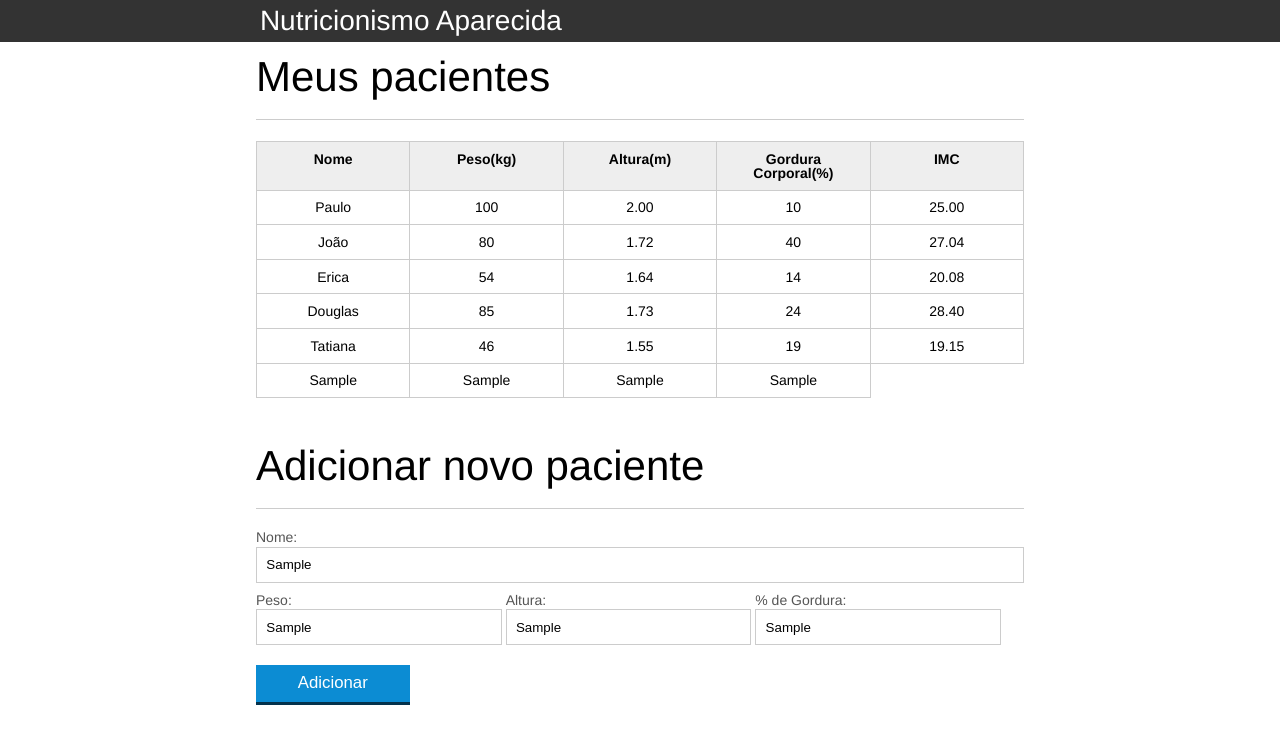
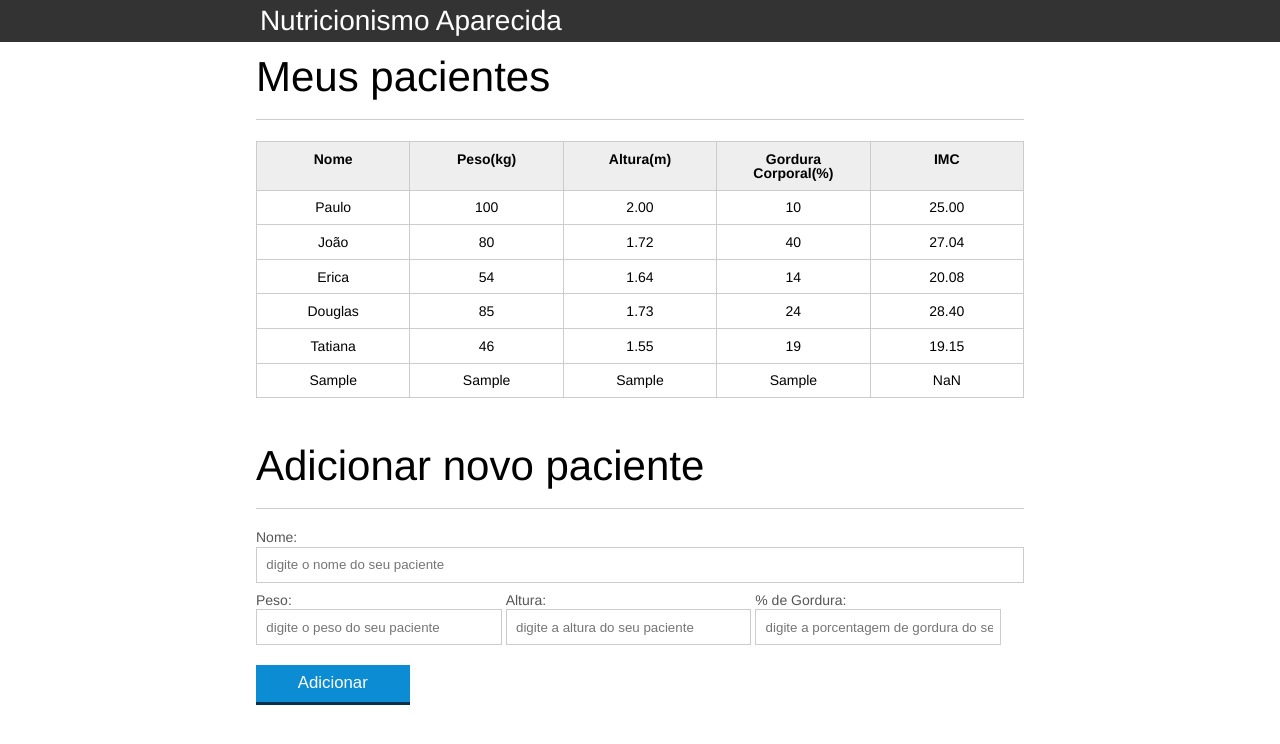
Before and after one commit to joaoeduardogomes/treino-javascript, a plain HTML site: page alura/02programandoNaLinguagemDaWeb/index.html in a window 1280 px wide. Both pictures are taken after typing "Sample", "Sample", "Sample", "Sample" into the empty fields and a click on the button "Adicionar". Drawn offline with Linux system fonts and the light colour scheme.

Commit message:
"programando na linguagem da web" - finished lesson 5

```diff
--- a/alura/02programandoNaLinguagemDaWeb/index.html
+++ b/alura/02programandoNaLinguagemDaWeb/index.html
@@ -99,7 +99,8 @@
 			</form>
 		</section>
 
-	<script src="js/principal.js"></script>
+	<script src="js/calcula-imc.js"></script>
+	<script src="js/form.js"></script>
 
 	</body>
 </html>
--- a/alura/02programandoNaLinguagemDaWeb/js/principal.js
+++ b/alura/02programandoNaLinguagemDaWeb/js/calcula-imc.js
@@ -48,46 +48,14 @@ for(var i = 0; i< pacientes.length; i++) {
     }
 
     if(pesoValido && alturaValida) {
-        var imc = peso / (altura * altura);
-        tdImc.textContent = imc.toFixed(2); //O "toFixed" vai reduzir as casas decimais para 2.
+        var imc = calculaImc(peso, altura)
+        tdImc.textContent = imc;
     }
 }
 
-// ADICIONANDO FUNCIONALIDADE DO FORMULÁRIO DO HTML:
-var botaoAdicionar = document.querySelector("#adicionar-paciente");
-botaoAdicionar.addEventListener("click", function(event) {
-    event.preventDefault(); //bloqueia o comportamento padrão do botão
-
-    var form = document.querySelector("#form-adiciona"); //pega o form do HTML
-
-    // ACESSANDO OS INPUTS DO FORM PELO ATRIBUTO "name" (form.[ATRIBUTO NAME].value):
-        //usa-se ".value" para pegar o valor digitado dentro do input.
-    var nome = form.nome.value;
-    var peso = form.peso.value;
-    var altura = form.altura.value;
-    var gordura = form.gordura.value;
-
-    //CRIANDO UM ELEMENTO NO HTML PELO JS (tr e td's):
-    var pacienteTr = document.createElement("tr");
-    var nomeTd = document.createElement("td");
-    var pesoTd = document.createElement("td");
-    var alturaTd = document.createElement("td");
-    var gorduraTd = document.createElement("td");
-    var imcTd = document.createElement("td");
-
-    //COLOCANDO OS VALORES DENTRO DAS TD:
-    nomeTd.textContent = nome;
-    pesoTd.textContent = peso;
-    alturaTd.textContent = altura;
-    gorduraTd.textContent =gordura;
-
-    //DEFININDO AS TD COMO ELEMENTOS-FILHOS DA TR:
-    pacienteTr.appendChild(nomeTd);
-    pacienteTr.appendChild(pesoTd);
-    pacienteTr.appendChild(alturaTd);
-    pacienteTr.appendChild(gorduraTd);
-
-    //ATRIBUINDO A TR COMO ELEMENTO-FILHO DA TABELA
-    var tabela = document.querySelector("#tabela-pacientes");
-    tabela.appendChild(pacienteTr);
-});
+function calculaImc(peso, altura) {
+    var imc = 0
+    imc = peso / (altura * altura);
+    return imc.toFixed(2);
+    //O "toFixed" vai reduzir as casas decimais para 2.
+}
--- /dev/null
+++ b/alura/02programandoNaLinguagemDaWeb/js/form.js
@@ -0,0 +1,56 @@
+// ADICIONANDO FUNCIONALIDADE DO FORMULÁRIO DO HTML:
+var botaoAdicionar = document.querySelector("#adicionar-paciente");
+botaoAdicionar.addEventListener("click", function(event) {
+    event.preventDefault(); //bloqueia o comportamento padrão do botão
+
+    var form = document.querySelector("#form-adiciona"); //pega o form do HTML
+
+    var paciente = obtemPacienteDoFormulario(form); //aqui criamos um objeto
+
+    //CRIANDO UM ELEMENTO NO HTML PELO JS (tr):
+    var pacienteTr = montaTr(paciente);
+
+    //ATRIBUINDO A TR COMO ELEMENTO-FILHO DA TABELA
+    var tabela = document.querySelector("#tabela-pacientes");
+
+    tabela.appendChild(pacienteTr);
+
+    form.reset(); //limpa o formulário após cada cadastro de paciente
+});
+
+
+function obtemPacienteDoFormulario(form) {
+    // ACESSANDO OS INPUTS DO FORM PELO ATRIBUTO "name" (form.[ATRIBUTO NAME].value):
+
+    var paciente = {
+        //usa-se ".value" para pegar o valor digitado dentro do input.
+    nome: form.nome.value,
+    peso: form.peso.value,
+    altura: form.altura.value,
+    gordura: form.gordura.value,
+    imc: calculaImc(form.peso.value, form.altura.value) //usando a função do "calcula-imc.js"
+    }
+    return paciente;
+}
+
+function montaTd(dado, classe) {
+    var td = document.createElement("td");
+    td.classList.add(classe);
+    td.textContent = dado;
+
+    return td;
+}
+
+function montaTr(paciente) {
+    var pacienteTr = document.createElement("tr");
+    pacienteTr.classList.add("paciente");
+
+    //CRIANDO AS TD E AS DEFININDO COMO ELEMENTOS-FILHOS DA TR:
+    pacienteTr.appendChild(montaTd(paciente.nome, "info-nome"));
+    pacienteTr.appendChild(montaTd(paciente.peso, "info-peso"));
+    pacienteTr.appendChild(montaTd(paciente.altura, "info-altura"));
+    pacienteTr.appendChild(montaTd(paciente.gordura, "info-gordura"));
+    pacienteTr.appendChild(montaTd(paciente.imc, "info-imc"));
+
+    return pacienteTr;
+}
```
